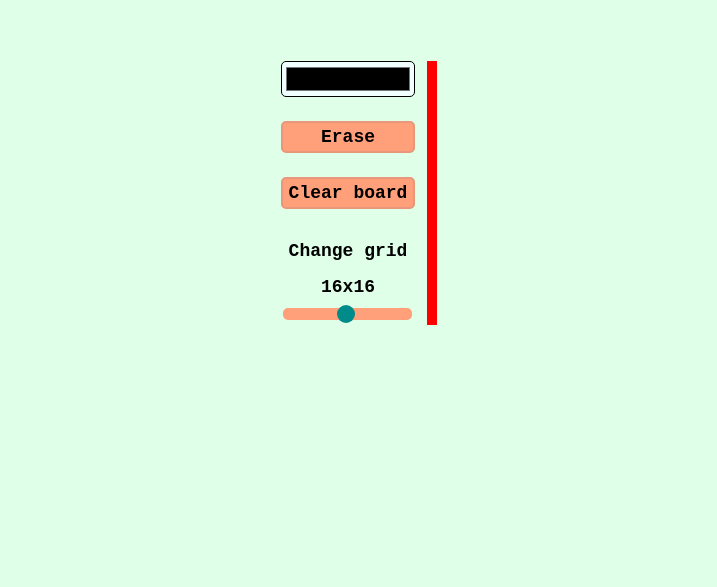
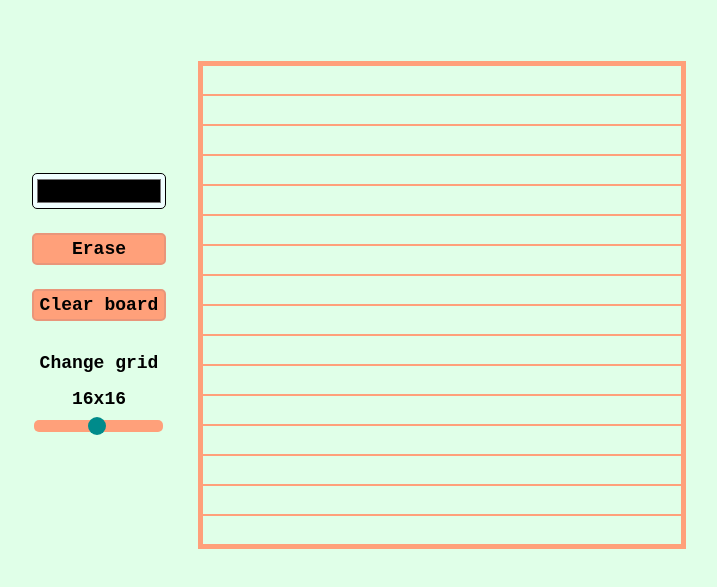
Before and after one commit to niandra-l/etch-a-sketch, a plain HTML site: page index.html in a window 1280 px wide. Shown: the part 105-692 px from the top of the page, without its empty margins (281-998 px from the left). Drawn offline with Linux system fonts and the light colour scheme.

Commit message:
Add function to create default grid, rows only. Change styling of the container, make a border, and a gap between the sidebar and the container

```diff
--- a/index.html
+++ b/index.html
@@ -5,7 +5,7 @@
     <meta name="viewport" content="width=device-width, initial-scale=1.0">
     <title>Etch-a-Sketch</title>
     <link rel="stylesheet" href="styles.css">
-    <script src="script.js"></script>
+    <script src="script.js" defer></script>
 
 </head>
 <body>
--- /dev/null
+++ b/script.js
@@ -0,0 +1,11 @@
+const container = document.querySelector(".container");
+
+function makeGrid(x) {
+    for (i=0; i<x; i++) {
+        let row = document.createElement("div");
+        container.appendChild(row);
+    }
+}
+
+
+makeGrid(16);
--- a/styles.css
+++ b/styles.css
@@ -17,13 +17,14 @@ h1 {
 
 main {
     display:flex;
-    gap:12px;
+    gap:32px;
 
 }
 
 .sidebar {
     display:flex;
     flex-direction:column;
+    justify-content: center;
     gap:24px;
     font-size:18px;
 
@@ -78,7 +79,17 @@ button {
 }
 
 .container {
-    border:red 5px solid;
+    border:lightsalmon 4px solid;
+    display:flex;
+    flex-direction:column;
+    justify-content:center;
+    width:480px;
+    height:480px;
+}
+
+.container div {
+    height:100%;
+    border: lightsalmon 1px solid;
 }
 
 #color-picker {
```
